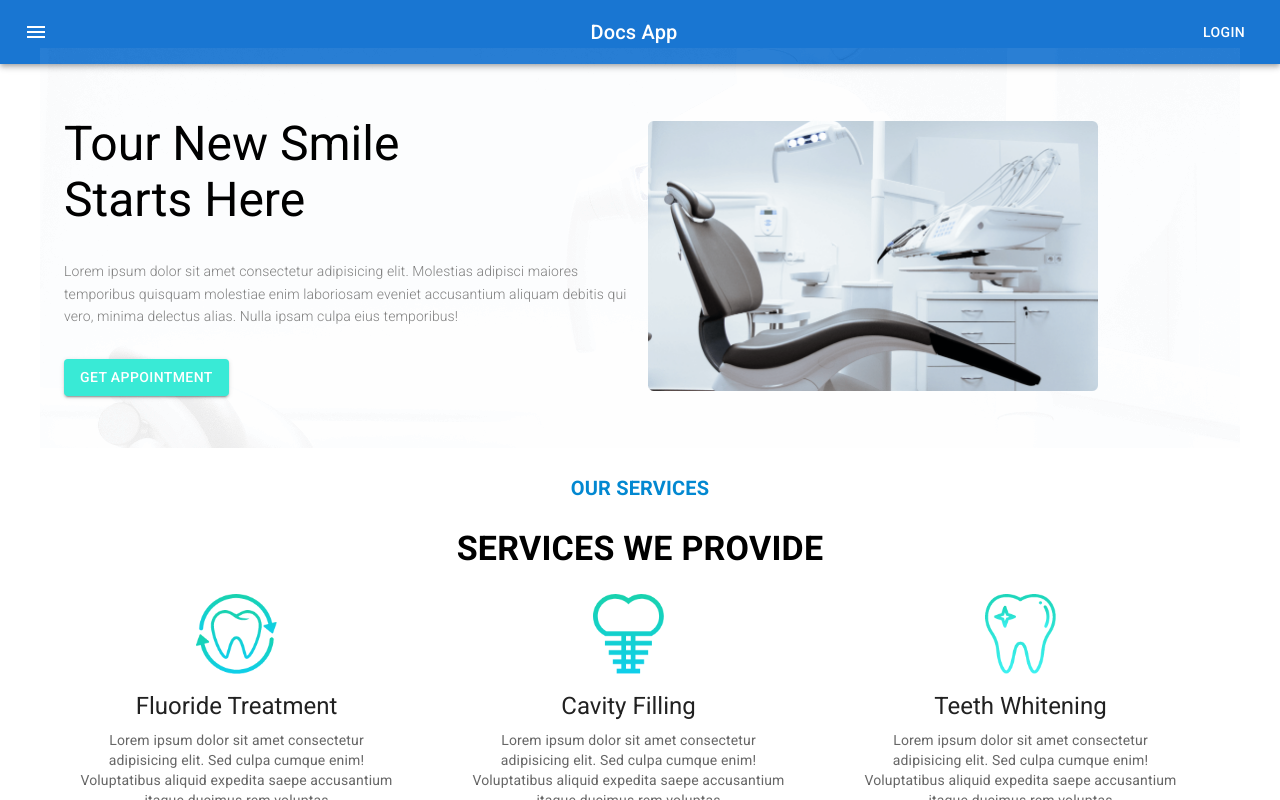
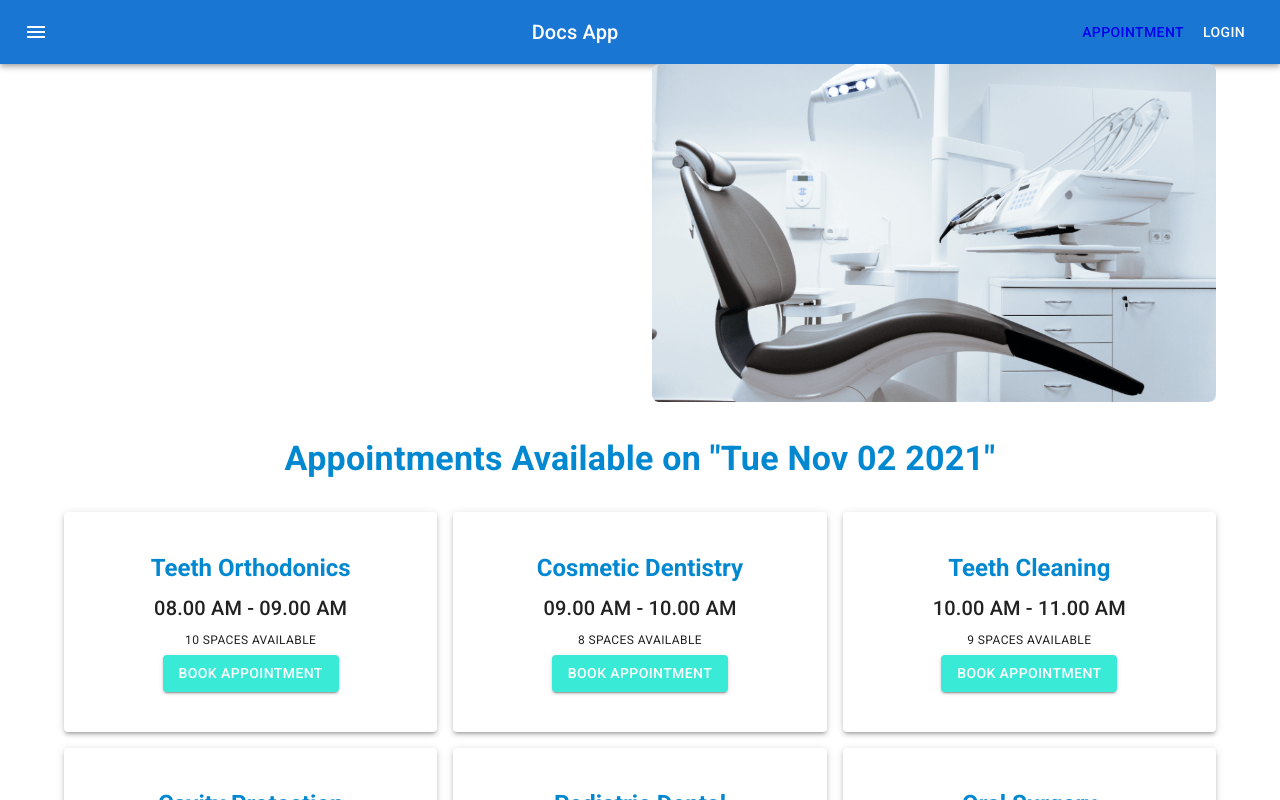
Before and after one commit to TakiKauser/docs-app, a React (Create React App) app: page /appointment in a window 1280 px wide. Shown: the top 800 px of the page. Built offline with nearby package versions, Linux system fonts and the light colour scheme.

Commit message:
menu-home-appointment

```diff
--- a/package.json
+++ b/package.json
@@ -6,10 +6,12 @@
     "@emotion/react": "^11.5.0",
     "@emotion/styled": "^11.3.0",
     "@mui/icons-material": "^5.0.5",
+    "@mui/lab": "^5.0.0-alpha.53",
     "@mui/material": "^5.0.6",
     "@testing-library/jest-dom": "^5.11.4",
     "@testing-library/react": "^11.1.0",
     "@testing-library/user-event": "^12.1.10",
+    "date-fns": "^2.25.0",
     "react": "^17.0.2",
     "react-dom": "^17.0.2",
     "react-scripts": "4.0.3",
--- a/src/App.js
+++ b/src/App.js
@@ -5,22 +5,23 @@ import {
   Route
 } from "react-router-dom";
 import HomePage from './components/Pages/HomePage';
+import AppointmentPage from './components/Pages/AppointmentPage';
 
 function App() {
   return (
     <div className="App">
       <Router>
         <Switch>
-          <Route path="/">
+          <Route exact path="/">
             <HomePage />
           </Route>
           <Route path="/home">
             <HomePage />
           </Route>
-          {/* <Route path="/about">
-            <About />
+          <Route path="/appointment">
+            <AppointmentPage />
           </Route>
-          <Route path="/users">
+          {/* <Route path="/users">
             <Users />
           </Route> */}
         </Switch>
--- /dev/null
+++ b/src/components/Appointment/Appointment/Appointment.js
@@ -0,0 +1,15 @@
+import React from 'react';
+import AppointmentHeader from '../AppointmentHeader/AppointmentHeader';
+import AvailableAppointments from '../AvailableAppointments/AvailableAppointments';
+
+const Appointment = () => {
+    const [date, setDate] = React.useState(new Date());
+    return (
+        <div>
+            <AppointmentHeader date={date} setDate={setDate} />
+            <AvailableAppointments date={date} />
+        </div>
+    );
+};
+
+export default Appointment;
--- /dev/null
+++ b/src/components/Appointment/AppointmentHeader/AppointmentHeader.js
@@ -0,0 +1,22 @@
+import { Container, Grid } from '@mui/material';
+import React from 'react';
+import chair from '../../../images/chair.png';
+import Calendar from '../../Shared/Calendar/Calendar';
+
+const AppointmentHeader = ({ date, setDate }) => {
+
+    return (
+        <Container>
+            <Grid container spacing={3}>
+                <Grid item xs={12} md={6}>
+                    <Calendar date={date} setDate={setDate}></Calendar>
+                </Grid>
+                <Grid item xs={12} md={6}>
+                    <img style={{ width: '100%' }} src={chair} alt="" />
+                </Grid>
+            </Grid>
+        </Container>
+    );
+};
+
+export default AppointmentHeader;
--- /dev/null
+++ b/src/components/Appointment/AvailableAppointments/AvailableAppointments.js
@@ -0,0 +1,61 @@
+import { Container, Grid, Typography } from '@mui/material';
+import React from 'react';
+import Bookings from '../Bookings/Bookings';
+
+const bookings = [
+    {
+        id: 1,
+        name: 'Teeth Orthodonics',
+        time: '08.00 AM - 09.00 AM',
+        space: 10,
+    },
+    {
+        id: 2,
+        name: 'Cosmetic Dentistry',
+        time: '09.00 AM - 10.00 AM',
+        space: 8,
+    },
+    {
+        id: 3,
+        name: 'Teeth Cleaning',
+        time: '10.00 AM - 11.00 AM',
+        space: 9,
+    },
+    {
+        id: 4,
+        name: 'Cavity Protection',
+        time: '11.00 AM - 12.00 PM',
+        space: 5,
+    },
+    {
+        id: 5,
+        name: 'Pediatric Dental',
+        time: '06.00 PM - 07.00 PM',
+        space: 10,
+    },
+    {
+        id: 6,
+        name: 'Oral Surgery',
+        time: '07.00 PM - 08.00 PM',
+        space: 10,
+    },
+]
+
+const AvailableAppointments = ({ date }) => {
+    return (
+        <Container>
+            <Typography variant="h4" sx={{ color: 'info.main', fontWeight: 600, my: 4 }}>Appointments Available on "{date.toDateString()}"</Typography>
+
+            <Grid container spacing={2}>
+                {
+                    bookings?.map(booking => <Bookings
+                        key={booking.id}
+                        booking={booking}
+                    />)
+                }
+            </Grid>
+        </Container>
+    );
+};
+
+export default AvailableAppointments;
--- /dev/null
+++ b/src/components/Appointment/BookingModal/BookingModal.js
@@ -0,0 +1,48 @@
+import React from 'react';
+import Backdrop from '@mui/material/Backdrop';
+import Box from '@mui/material/Box';
+import Modal from '@mui/material/Modal';
+import Fade from '@mui/material/Fade';
+import Typography from '@mui/material/Typography';
+
+const style = {
+    position: 'absolute',
+    top: '50%',
+    left: '50%',
+    transform: 'translate(-50%, -50%)',
+    width: 400,
+    bgcolor: 'background.paper',
+    border: '2px solid #000',
+    boxShadow: 24,
+    p: 4,
+};
+
+const BookingModal = ({ booking, openBooking, handleBookingClose }) => {
+    const { name, time } = booking;
+    return (
+        <Modal
+            aria-labelledby="transition-modal-title"
+            aria-describedby="transition-modal-description"
+            open={openBooking}
+            onClose={handleBookingClose}
+            closeAfterTransition
+            BackdropComponent={Backdrop}
+            BackdropProps={{
+                timeout: 500,
+            }}
+        >
+            <Fade in={openBooking}>
+                <Box sx={style}>
+                    <Typography id="transition-modal-title" variant="h6" component="h2">
+                        {name}
+                    </Typography>
+                    <Typography id="transition-modal-description" sx={{ mt: 2 }}>
+                        {time}
+                    </Typography>
+                </Box>
+            </Fade>
+        </Modal>
+    );
+};
+
+export default BookingModal;
--- /dev/null
+++ b/src/components/Appointment/Bookings/Bookings.js
@@ -0,0 +1,37 @@
+import { Button, Grid, Typography } from '@mui/material';
+import React from 'react';
+import Paper from '@mui/material/Paper';
+import BookingModal from '../BookingModal/BookingModal';
+
+const Bookings = ({ booking }) => {
+    const { name, time, space } = booking;
+    const [openBooking, setOpenBooking] = React.useState(false);
+    const handleBookingOpen = () => setOpenBooking(true);
+    const handleBookingClose = () => setOpenBooking(false);
+    return (
+        <>
+            <Grid item xs={12} sm={6} md={4}>
+                <Paper elevation={3} sx={{ py: 5 }}>
+                    <Typography sx={{ color: 'info.main', fontWeight: 600 }} variant="h5" gutterBottom component="div">
+                        {name}
+                    </Typography>
+                    <Typography variant="h6" gutterBottom component="div">
+                        {time}
+                    </Typography>
+                    <Typography variant="caption" display="block" gutterBottom>
+                        {space} SPACES AVAILABLE
+                    </Typography>
+                    <Button onClick={handleBookingOpen} variant='contained' style={{ backgroundColor: '#39EAD6' }}>BOOK APPOINTMENT</Button>
+                </Paper>
+            </Grid >
+            <BookingModal
+                booking={booking}
+                handleBookingClose={handleBookingClose}
+                openBooking={openBooking}
+            ></BookingModal>
+
+        </>
+    );
+};
+
+export default Bookings;
--- a/src/components/Home/Bannet/Banner.js
+++ b/src/components/Home/Banner/Banner.js
@@ -28,7 +28,7 @@ const Banner = () => {
                         <Typography variant='h6' sx={{ my: 4, fontSize: 14, color: 'gray', fontWeight: 300 }} >
                             Lorem ipsum dolor sit amet consectetur adipisicing elit. Molestias adipisci maiores temporibus quisquam molestiae enim laboriosam eveniet accusantium aliquam debitis qui vero, minima delectus alias. Nulla ipsam culpa eius temporibus!
                         </Typography>
-                        <Button variant='contained' style={{ backgroundColor: '#39EAD6' }}>Get Appointment</Button>
+                        <Button variant='contained' style={{ backgroundColor: '#39EAD6' }}>GET APPOINTMENT</Button>
                     </Box>
                 </Grid>
                 <Grid item xs={12} md={6} style={verticalCenter}>
--- a/src/components/Home/Home/Home.js
+++ b/src/components/Home/Home/Home.js
@@ -1,7 +1,7 @@
 import React from 'react';
 import MenuBar from '../../Shared/MenuBar/MenuBar';
 import AppointmentBanner from '../AppointmentBanner/AppointmentBanner';
-import Banner from '../Bannet/Banner';
+import Banner from '../Banner/Banner';
 import Services from '../Services/Services';
 
 const Home = () => {
--- /dev/null
+++ b/src/components/Pages/AppointmentPage.js
@@ -0,0 +1,14 @@
+import React from 'react';
+import Appointment from '../Appointment/Appointment/Appointment';
+import MenuBar from '../Shared/MenuBar/MenuBar';
+
+const AppointmentPage = () => {
+    return (
+        <div>
+            <MenuBar />
+            <Appointment />
+        </div>
+    );
+};
+
+export default AppointmentPage;
--- /dev/null
+++ b/src/components/Shared/Calendar/Calendar.js
@@ -0,0 +1,26 @@
+import React from 'react';
+import TextField from '@mui/material/TextField';
+import AdapterDateFns from '@mui/lab/AdapterDateFns';
+import LocalizationProvider from '@mui/lab/LocalizationProvider';
+import StaticDatePicker from '@mui/lab/StaticDatePicker';
+
+
+const Calendar = ({ date, setDate }) => {
+
+    // const [date, setDate] = React.useState(new Date());
+
+    return (
+        <LocalizationProvider dateAdapter={AdapterDateFns}>
+            <StaticDatePicker
+                displayStaticWrapperAs="desktop"
+                value={date}
+                onChange={(newValue) => {
+                    setDate(newValue);
+                }}
+                renderInput={(params) => <TextField {...params} />}
+            />
+        </LocalizationProvider>
+    );
+};
+
+export default Calendar;
--- a/src/components/Shared/MenuBar/MenuBar.js
+++ b/src/components/Shared/MenuBar/MenuBar.js
@@ -6,6 +6,7 @@ import Typography from '@mui/material/Typography';
 import Button from '@mui/material/Button';
 import IconButton from '@mui/material/IconButton';
 import MenuIcon from '@mui/icons-material/Menu';
+import { Link } from 'react-router-dom';
 
 const MenuBar = () => {
     return (
@@ -24,6 +25,7 @@ const MenuBar = () => {
                     <Typography variant="h6" component="div" sx={{ flexGrow: 1 }}>
                         Docs App
                     </Typography>
+                    <Link to="/appointment"><Button color="inherit">Appointment</Button></Link>
                     <Button color="inherit">Login</Button>
                 </Toolbar>
             </AppBar>
```
Also changed, not shown: 1 other file (tests, documents, lock files or other folders).
